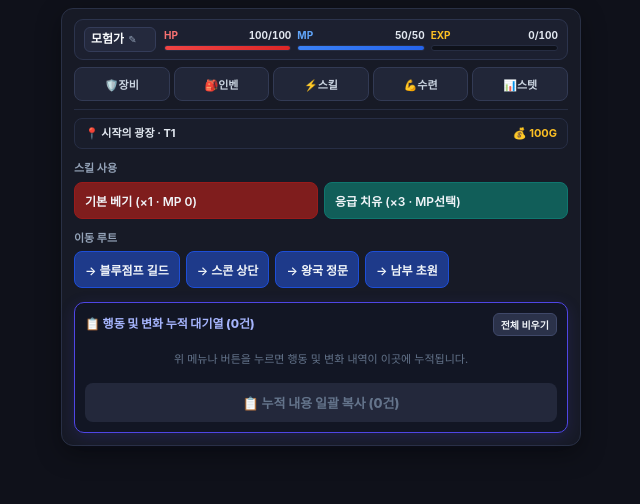
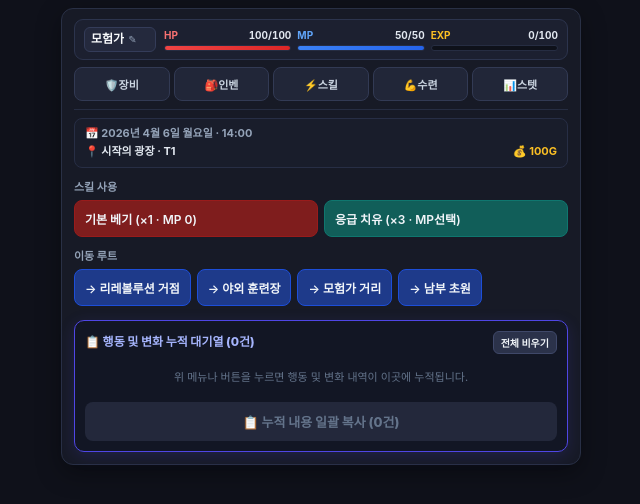
Before and after one commit to JoNDo315/etheria-rpg, a plain HTML site: page index.html in a window 1280 px wide. Shown: the whole page, without its empty margins (319-959 px from the left). Drawn offline with Linux system fonts and the light colour scheme.

Commit message:
Update index.html

```diff
--- a/index.html
+++ b/index.html
@@ -207,13 +207,19 @@
       box-shadow: 0 0 10px rgba(79, 70, 229, 0.35);
     }
 
-    /* 위치 · 골드 슬림 바 */
+    /* 날짜 · 시간 · 위치 · 골드 슬림 바 */
     .sub-status-bar {
       background: #191d2b;
       border: 1px solid #272e45;
       border-radius: 8px;
       padding: 7px 10px;
       margin-top: 8px;
+    }
+    .sub-date-row {
+      font-size: 11px;
+      color: #94a3b8;
+      font-weight: 700;
+      margin-bottom: 3px;
     }
     .sub-meta-row {
       display: flex;
@@ -897,8 +903,9 @@
       </div>
     </div>
 
-    <!-- 위치 · 턴 · 재화 바 -->
+    <!-- 연월일시 · 위치 · 턴 · 재화 바 -->
     <div class="sub-status-bar">
+      <div class="sub-date-row" id="metaDateTime">📅 2026년 4월 6일 월요일 · 14:00</div>
       <div class="sub-meta-row">
         <span style="color:#e2e8f0;" id="metaLoc">📍 시작의 광장 · T1</span>
         <span style="color:#fbbf24;" id="metaGold">💰 100G</span>
@@ -1186,8 +1193,10 @@
 
     let turnData = {
       turn: 1,
+      date: '2026년 4월 6일 월요일',
+      time: '14:00',
       loc: '시작의 광장',
-      routes: ['블루점프 길드', '스콘 상단', '왕국 정문', '남부 초원'],
+      routes: ['리레볼루션 거점', '야외 훈련장', '모험가 거리', '남부 초원'],
       offer: null,
       enemy: null,
       reward: null
@@ -1514,6 +1523,8 @@
     function parseIncomingData() {
       const params = new URLSearchParams(window.location.search);
       if (params.get('turn')) turnData.turn = parseInt(params.get('turn'), 10) || 1;
+      if (params.get('date')) turnData.date = cleanStr(params.get('date'));
+      if (params.get('time')) turnData.time = cleanStr(params.get('time'));
       if (params.get('loc')) turnData.loc = cleanStr(params.get('loc'));
       if (params.get('routes')) turnData.routes = params.get('routes').split(',').map(cleanStr).filter(Boolean);
 
@@ -2436,6 +2447,7 @@
         condList.innerHTML = '';
       }
 
+      document.getElementById('metaDateTime').textContent = `📅 ${turnData.date} · ${turnData.time}`;
       document.getElementById('metaLoc').textContent = `📍 ${turnData.loc} · T${turnData.turn}`;
       document.getElementById('metaGold').textContent = `💰 ${simPlayer.gold}G`;
 
```
